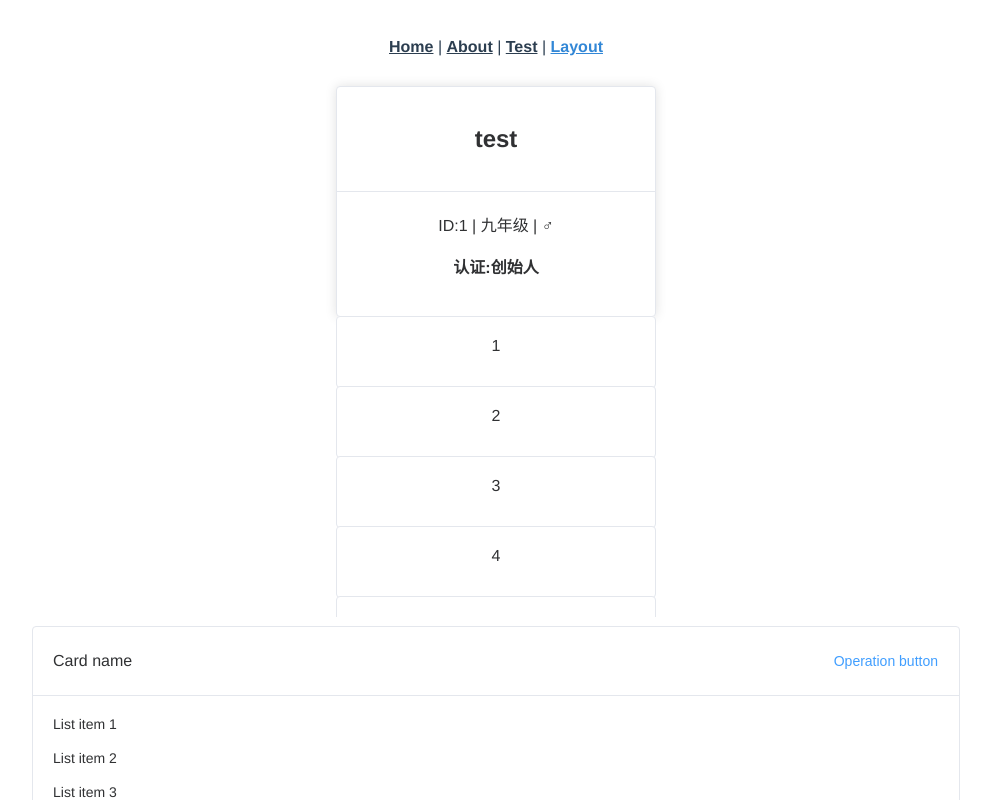
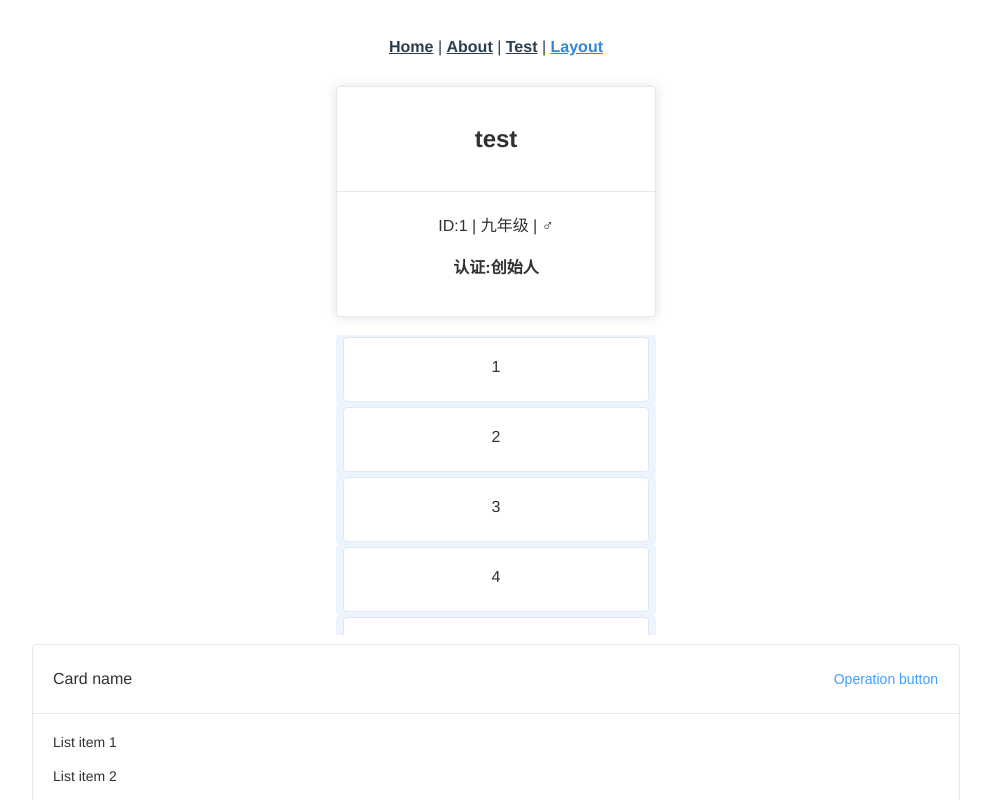
Before and after one commit to qa-gt/gt-v3-frontend, a Vue app: page /#/layout in a window 1280 px wide. Shown: the top 800 px of the page, without its empty margins (144-1135 px from the left). Built offline with nearby package versions, Linux system fonts and the light colour scheme.

Commit message:
对消息提示的更改

```diff
--- a/src/views/LayoutView.vue
+++ b/src/views/LayoutView.vue
@@ -17,6 +17,7 @@
   </el-row>
     -->
   <el-row justify="space-around">
+
     <el-col :span="5" class="test1">
       <el-card class="box-card">
         <template #header>
@@ -33,13 +34,14 @@
             <br />
           </div>
         </el-card>
-
+        <br>
         <el-scrollbar height="300px">
           <p v-for="item in 20" :key="item" class="scrollbar-message">
-            <el-card shadow="hover" class="content-card">{{ item }}</el-card>
+            <el-card shadow="hover" class="message-card">{{ item }}</el-card>
           </p>
         </el-scrollbar>
       </el-col>
+
 
     <el-col :span="18">
       <el-scrollbar>
@@ -158,6 +160,11 @@
   width: 100%;
   height: 100%;
 }
+
+.message-card {
+  width: 95%;
+  height: 90%;
+}
 </style>
 
 <script>
```
